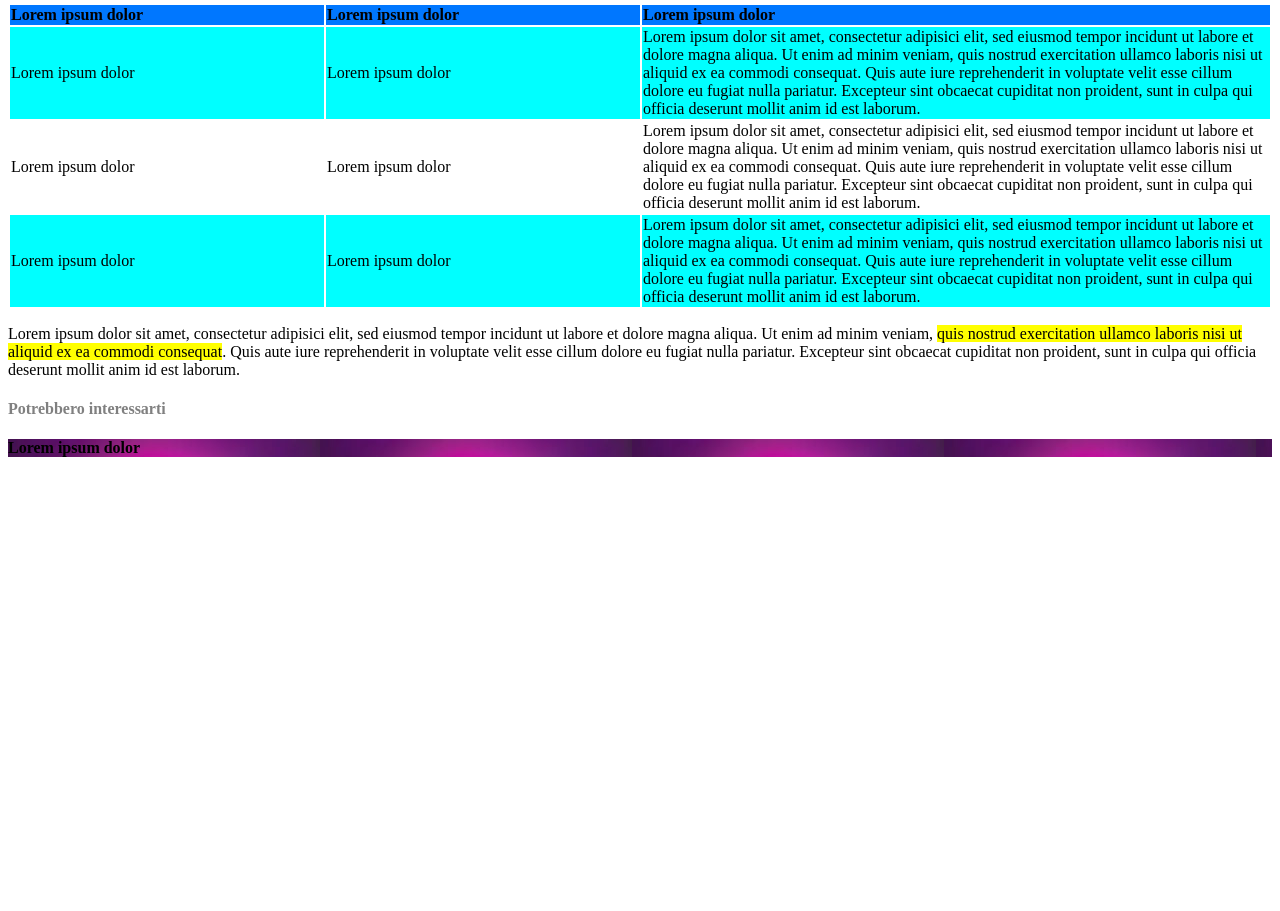
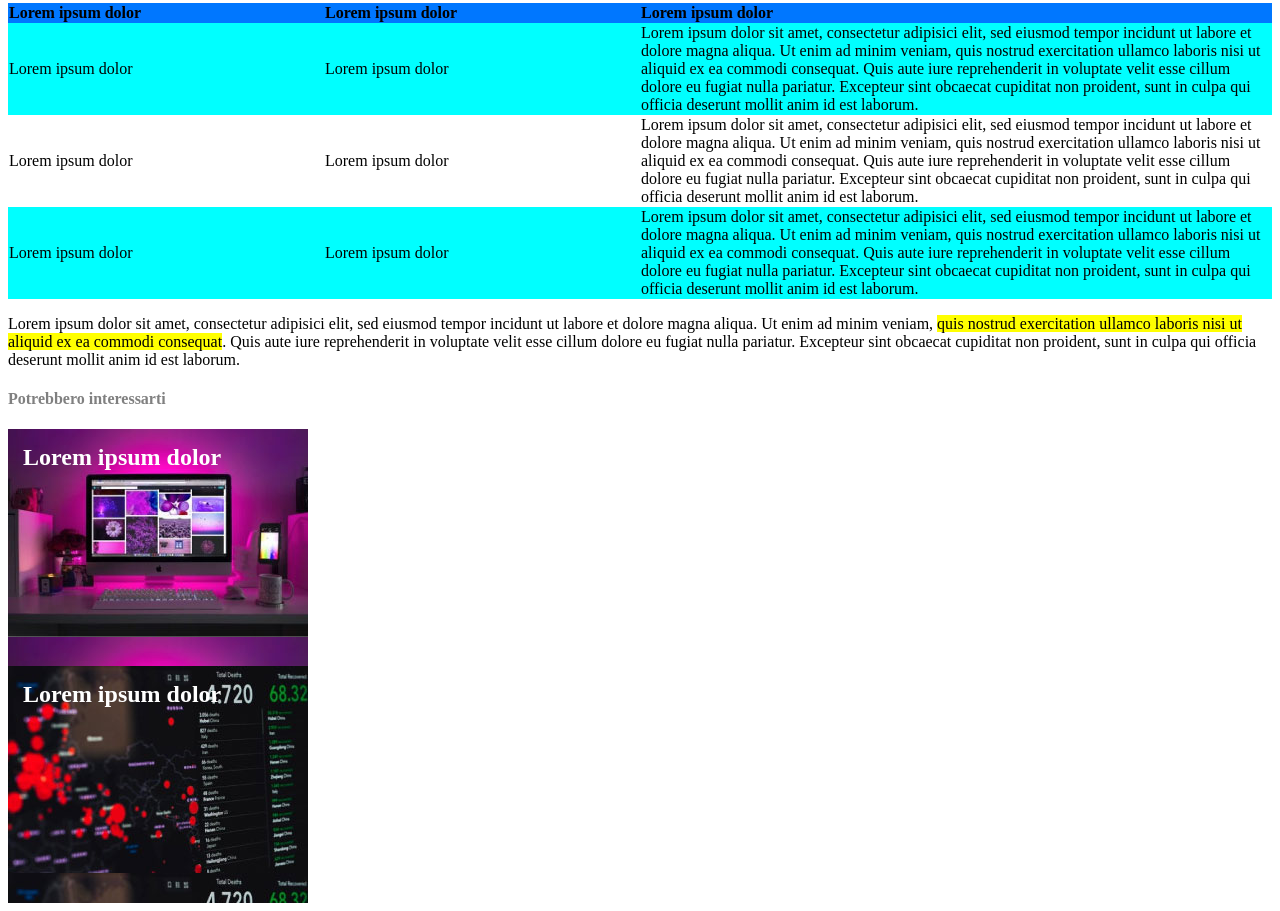
Before and after one commit to domenicolafroscia/html-css-booleaner, a plain HTML site: page index.html in a window 1280 px wide. Shown: the part 749-1660 px from the top of the page. Before the commit the page ends 1214 px from the top, so only its background shows below. Drawn offline with Linux system fonts and the light colour scheme.

Commit message:
add:aggiunta footer

```diff
--- a/css/style.css
+++ b/css/style.css
@@ -38,6 +38,10 @@
     text-align:justify;
 }
 
+table{
+    border-collapse: collapse;
+}
+
 .celle-intestazione{
     width: 25%;
 }
@@ -61,4 +65,19 @@ h4{
 /*FOOTER*/
 #foto-footer-1{
     background-image: url(../img/monitor.jpg);
+    width: 270px;
+    height: 207px;
+    color: white;
+    font-size: 150%;
+    padding: 15px;
+
 }
+
+#foto-footer-2{
+    background-image: url(../img/graph.jpg);
+    width: 270px;
+    height: 207px;
+    color: white;
+    font-size: 150%;
+    padding: 15px;
+}
--- a/index.html
+++ b/index.html
@@ -83,9 +83,8 @@
     <footer>
         <h4>Potrebbero interessarti</h4>
         <div id="foto-footer-1"><strong class="">Lorem ipsum dolor</strong></div>
+        <div id="foto-footer-2"><strong class="">Lorem ipsum dolor</strong></div>
     </footer>
     <!-- /footer -->
-
-
 </body>
 </html>
```
